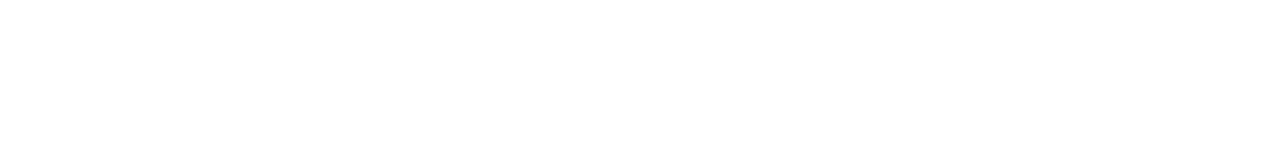
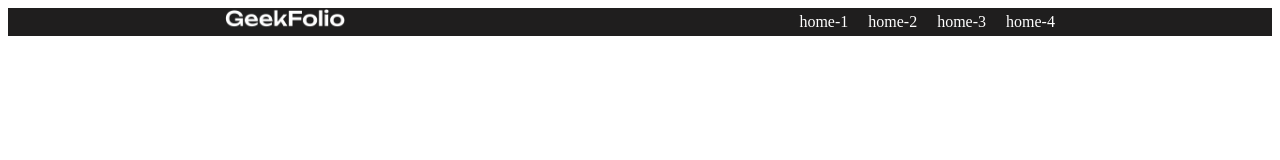
Before and after one commit to mohammad-masud/first-conceptual, a plain HTML site: page index.html in a window 1280 px wide. Drawn offline with Linux system fonts and the light colour scheme.

Commit message:
menubar added

```diff
--- a/index.html
+++ b/index.html
@@ -7,6 +7,29 @@
     <link rel="stylesheet" href="style.css">
 </head>
 <body>
+    <header>
+        <nav>
+            <div class="menu-container">
+                <div class="logo">
+                    <img class="logo-img" src="./logo/logo-light.png" alt="">
+                </div>
+                <div class="menus">
+                    <li class="items">home-1</li>
+                    <li class="items">home-2</li>
+                    <li class="items">home-3</li>
+                    <li class="items">home-4</li>
 
+                </div>
+            </div>
+        </nav>
+    </header>
+
+    <main>
+
+    </main>
+
+    <footer>
+
+    </footer>
 </body>
 </html>
--- a/style.css
+++ b/style.css
@@ -0,0 +1,23 @@
+.menu-container{
+background-color: rgb(31, 30, 30);
+color:white;
+display: flex;
+align-items: center;
+justify-content: space-around;
+}
+.logo-img{
+    width: 120px;
+}
+
+.menus{
+    display: flex;
+    list-style: none;
+    cursor: pointer;
+
+}
+.items{
+    margin-left: 20px;
+}
+.items:hover{
+    color: blue;
+}
```
